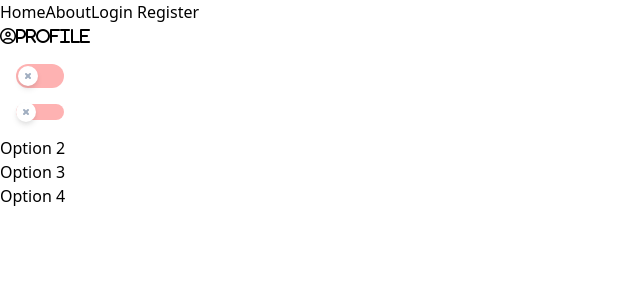
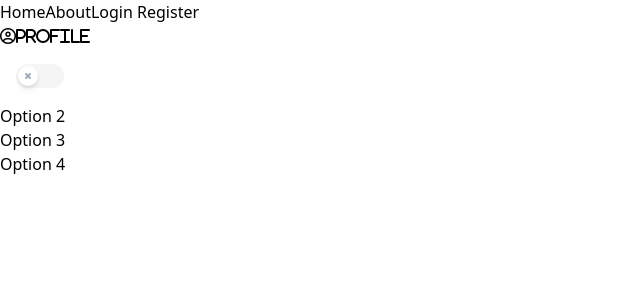
Before and after one commit to u-s-c-l/i-t-t-w-s-d, a React (Create React App) app: page /settings in a window 1280 px wide. Shown: the top 300 px of the page, without its empty margins (0-640 px from the left). Built offline with nearby package versions, Linux system fonts and the light colour scheme.

Commit message:
changed background colour of toggle

```diff
--- a/src/pages/Settings/index.css
+++ b/src/pages/Settings/index.css
@@ -34,8 +34,12 @@
   transform: translateX(1.75rem);
 }
 .toggle.colour .toggle-label {
-  background-color: #feb2b2;
+  background: #f5f5f5;
 }
 .toggle.colour .toggle-checkbox:checked + .toggle-label {
-  background-color: #9ae6b4;
+  background: linear-gradient(
+    90deg,
+    rgba(253, 38, 122, 1) 0%,
+    rgba(255, 120, 84, 1) 35%
+  );
 }
--- a/src/pages/Settings/index.js
+++ b/src/pages/Settings/index.js
@@ -35,19 +35,6 @@ const Settings = () => {
               ></label>
             </div>
           </div>
-          <div className="m-4">
-            <div className="toggle slim colour">
-              <input
-                id="check4"
-                className="toggle-checkbox hidden"
-                type="checkbox"
-              ></input>
-              <label
-                htmlFor="check4"
-                className="toggle-label block w-12 h-4 rounded-full transition-color duration-150 ease-out"
-              ></label>
-            </div>
-          </div>
           <li>Option 2</li>
           <li>Option 3</li>
           <li>Option 4</li>
```
